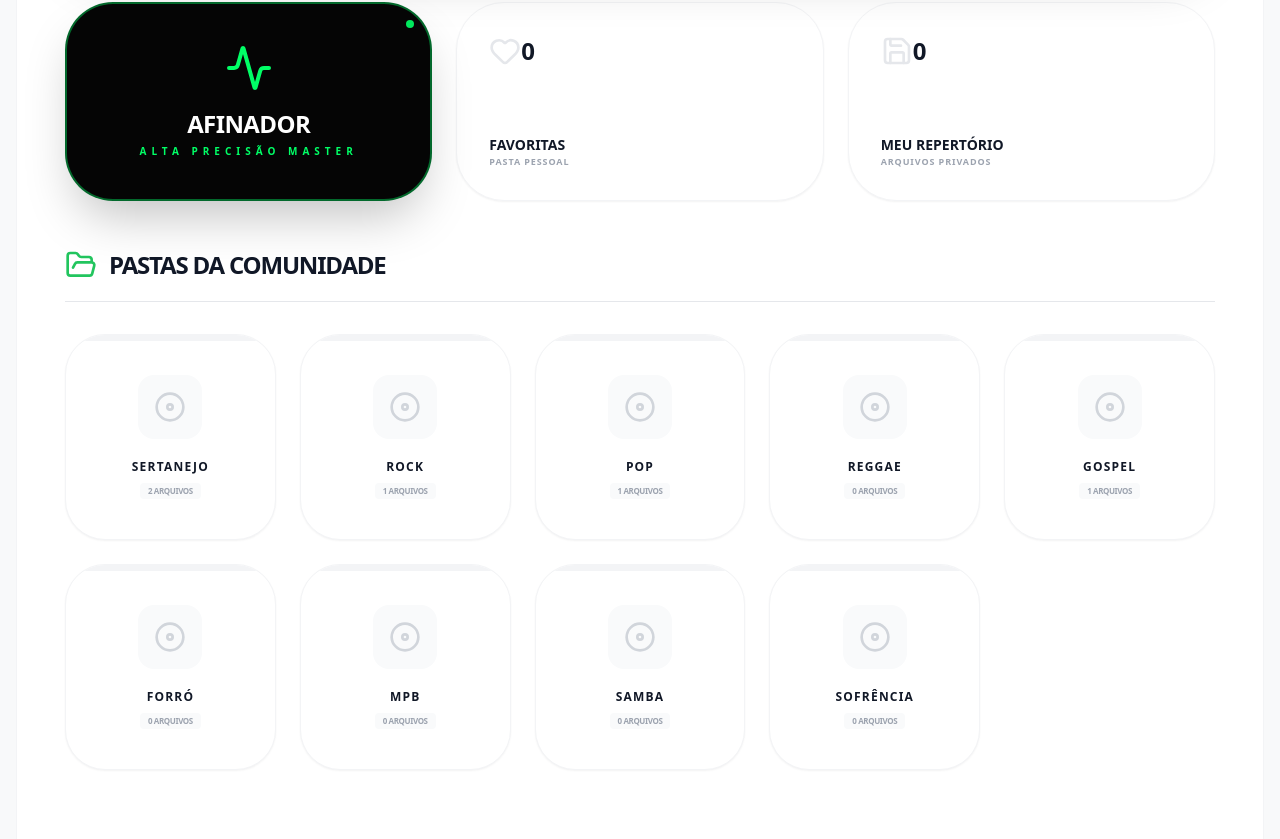
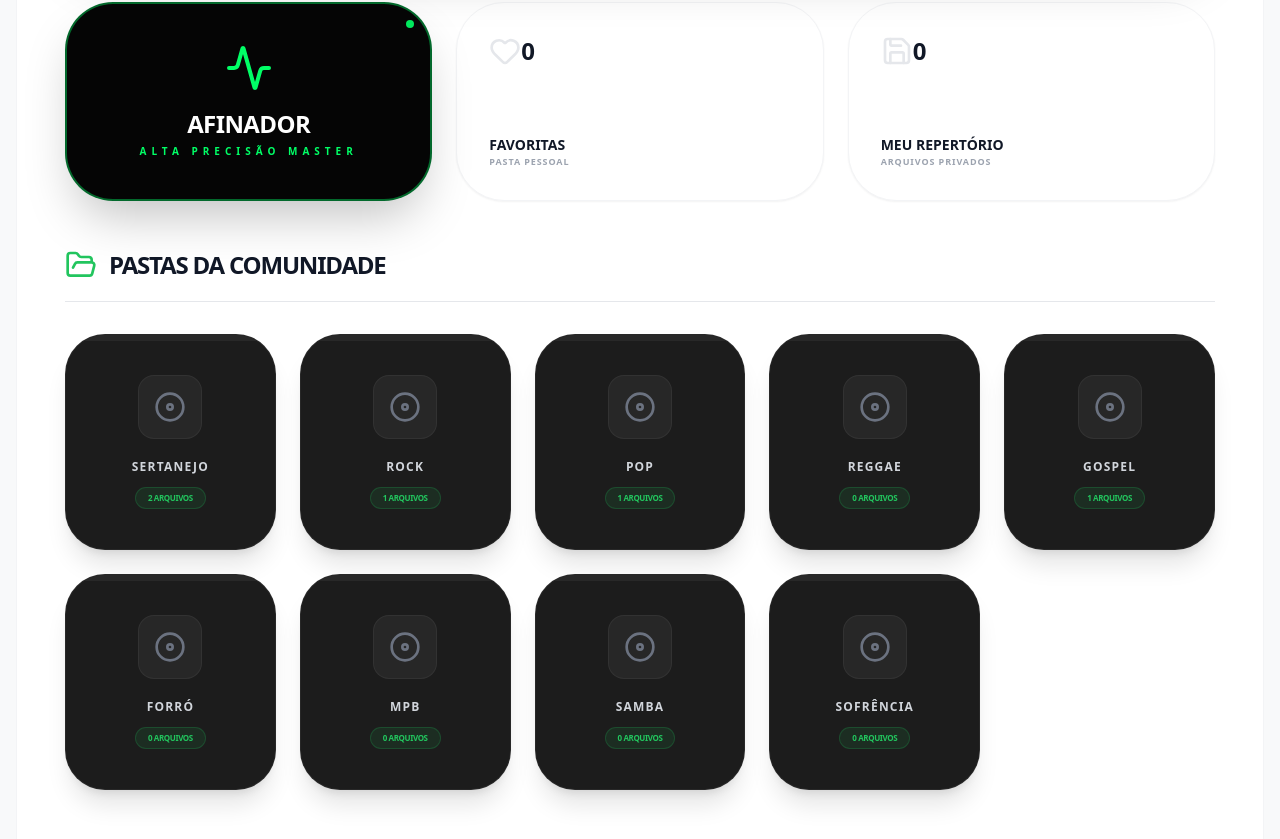
Before and after one commit to thyagomonteiro10/ciframaster, a React (Vite) app: page / in a window 1280 px wide. Shown: the part 633-1472 px from the top of the page. Built offline with nearby package versions, Linux system fonts and the light colour scheme.

Commit message:
feat(ui): Adapt rhythm genre cards to dark theme
Adjusted the styling of the rhythm genre cards to better integrate with the new dark theme. This includes changing background colors, borders, and hover effects to a darker palette with subtle green accents.

```diff
--- a/App.tsx
+++ b/App.tsx
@@ -341,22 +341,27 @@ const App: React.FC = () => {
         )}
       </div>
 
-      {/* Pastas de Ritmos */}
+      {/* Pastas de Ritmos - Black & Green Theme */}
       {!selectedGenre ? (
         <div className="grid grid-cols-2 sm:grid-cols-3 md:grid-cols-5 gap-6 mb-20 animate-in slide-in-from-bottom-4 duration-500">
           {GENRES.map((genre) => (
             <button
               key={genre}
               onClick={() => setSelectedGenre(genre)}
-              className="group flex flex-col items-center p-10 bg-white border border-gray-100 rounded-[2.5rem] shadow-sm hover:border-[#22c55e] hover:shadow-2xl hover:-translate-y-2 transition-all duration-300 relative overflow-hidden"
+              className="group flex flex-col items-center p-10 bg-[#1c1c1c] border border-white/5 rounded-[2.5rem] shadow-xl hover:border-[#22c55e]/50 hover:shadow-[#22c55e]/10 hover:-translate-y-2 transition-all duration-300 relative overflow-hidden"
             >
-              <div className="absolute top-0 left-0 w-full h-1.5 bg-gray-100 group-hover:bg-[#22c55e] transition-colors"></div>
-              <div className="w-16 h-16 bg-gray-50 rounded-2xl flex items-center justify-center mb-5 group-hover:bg-[#22c55e]/10 group-hover:scale-110 transition-all">
-                 <Disc className="w-8 h-8 text-gray-300 group-hover:text-[#22c55e]" />
+              <div className="absolute top-0 left-0 w-full h-1.5 bg-white/5 group-hover:bg-[#22c55e] transition-colors"></div>
+              {/* Subtle inner glow */}
+              <div className="absolute inset-0 bg-gradient-to-br from-[#22c55e]/0 to-[#22c55e]/5 opacity-0 group-hover:opacity-100 transition-opacity"></div>
+
+              <div className="relative z-10 w-16 h-16 bg-white/5 rounded-2xl flex items-center justify-center mb-5 group-hover:bg-[#22c55e]/20 group-hover:scale-110 transition-all border border-white/5 group-hover:border-[#22c55e]/30">
+                 <Disc className="w-8 h-8 text-gray-500 group-hover:text-[#22c55e] transition-colors" />
               </div>
-              <span className="text-xs font-black text-gray-900 uppercase tracking-widest">{genre}</span>
-              <div className="mt-2 text-[8px] font-black text-gray-400 uppercase tracking-tighter bg-gray-50 px-2 py-0.5 rounded">
-                {communitySongs.filter(s => s.genre === genre).length} Arquivos
+
+              <span className="relative z-10 text-xs font-black text-gray-300 group-hover:text-white uppercase tracking-widest transition-colors">{genre}</span>
+
+              <div className="relative z-10 mt-3 text-[8px] font-black text-[#22c55e] uppercase tracking-tighter bg-[#22c55e]/10 px-3 py-1 rounded-full border border-[#22c55e]/20">
+                {communitySongs.filter(s => s.genre === genre).length} ARQUIVOS
               </div>
             </button>
           ))}
@@ -402,8 +407,8 @@ const App: React.FC = () => {
                 </div>
               ) : (
                 <div className="flex flex-col items-center justify-center py-20 text-center">
-                   <div className="w-24 h-24 bg-gray-50 rounded-full flex items-center justify-center mb-6">
-                      <Music className="w-12 h-12 text-gray-100" />
+                   <div className="w-24 h-24 bg-[#1c1c1c]/5 rounded-full flex items-center justify-center mb-6">
+                      <Music className="w-12 h-12 text-[#1c1c1c]/10" />
                    </div>
                    <h4 className="text-xl font-black text-gray-300 uppercase tracking-tight">PASTA VAZIA</h4>
                    <p className="text-gray-400 text-[10px] font-bold uppercase mt-2 max-w-xs leading-relaxed">Contribua enviando uma cifra de {selectedGenre} do seu dispositivo para o acervo mestre!</p>
```
